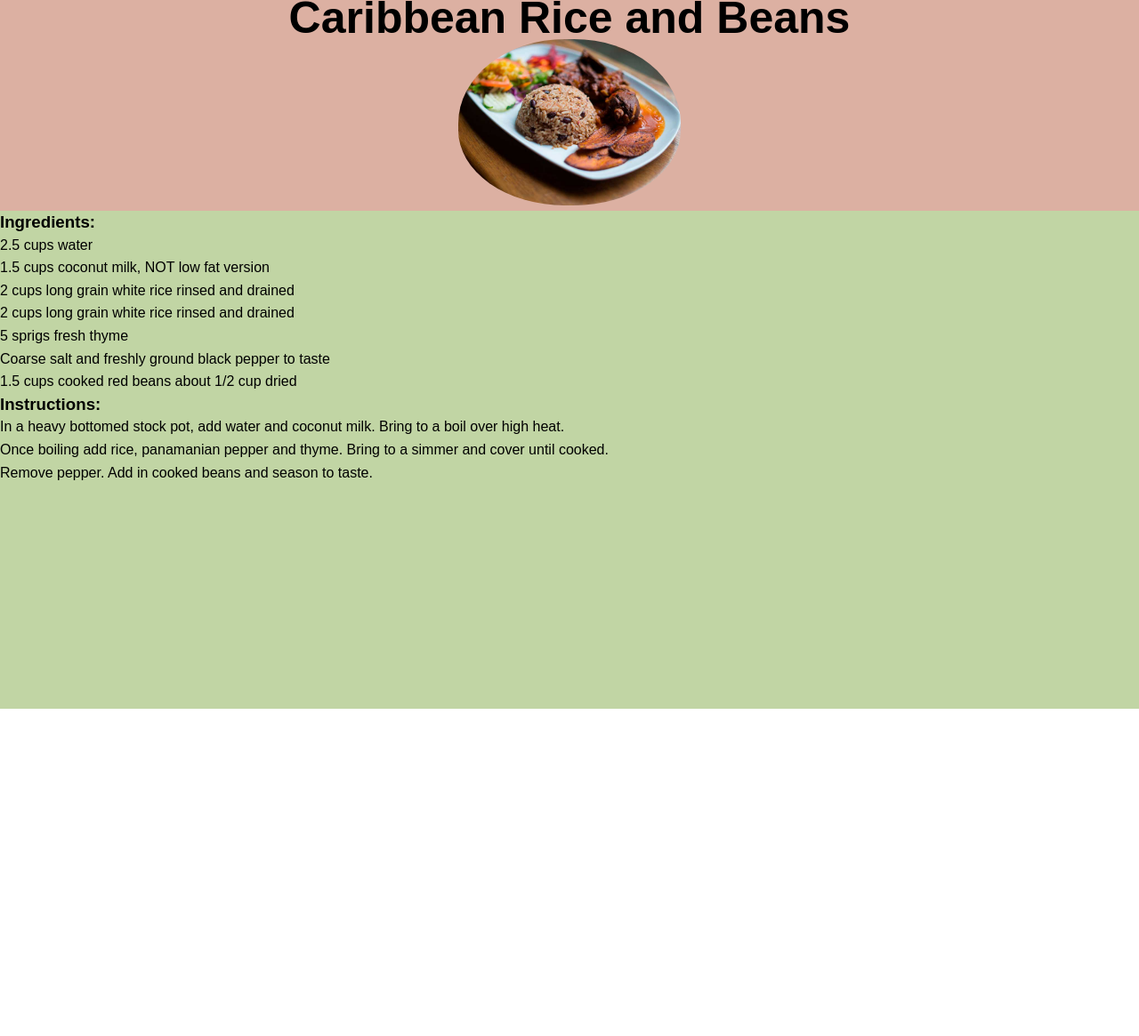
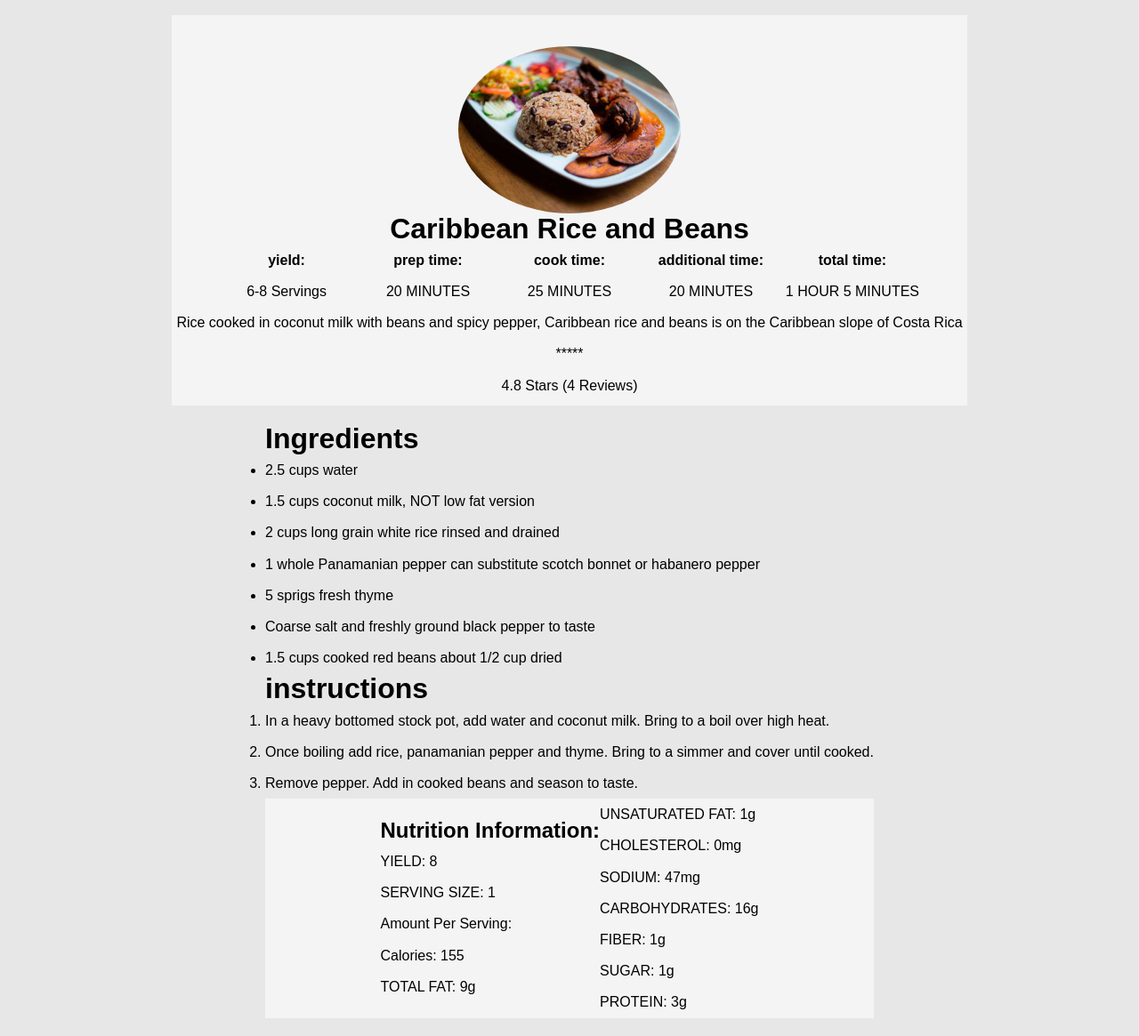
Before and after one commit to kin9koopa/odin-recipes, a plain HTML site: page recipes/rice-beans.html in a window 1280 px wide. Shown: the part 3-1168 px from the top of the page at 89% size. Before the commit the page ends 800 px from the top, so only its background shows below. Drawn offline with Linux system fonts and the light colour scheme; a web font is replaced by a local one.

Commit message:
made some updates to the css,
still need to improve homepage and the homepage css

```diff
--- a/css/recipes.css
+++ b/css/recipes.css
@@ -9,37 +9,78 @@ html {
 	line-height: 1.6rem;
 }
 body {
-	width: 100vw;
-	height: 100vh;
-}
-header {
 	align-items: center;
-	background: #ac45256c;
+	background: rgba(0, 0, 0, 0.096);
 	display: flex;
 	flex-direction: column;
 	justify-content: center;
-	height: 30vh;
 }
-header h1 {
-	font-size: 50px;
-	padding-top: 25px;
+.container {
+	align-items: center;
+	display: flex;
+	flex-direction: column;
+	line-height: 2.2em;
+	justify-content: center;
+	height: 100%;
+	width: 80%;
 }
-header img {
-	border-radius: 48%;
-	display: block;
+.container .grey-container img {
+	align-items: center;
+	display: flex;
+	border-radius: 50%;
+	justify-content: center;
 	height: auto;
-	margin: 10px 0;
-	padding-bottom: 10px;
 	width: 250px;
 }
-.instructions {
-	background: #c1d5a4;
+.container .grey-container {
+	align-items: center;
+	border: 5px solid #f4f4f4;
+	background: #f4f4f4;
 	display: flex;
 	flex-direction: column;
-	height: 70vh;
+	justify-content: center;
+	margin-top: 20px;
+	padding-top: 30px;
 }
-.instructions .ingredients {
+.container .grey-container .prep {
+	align-items: center;
+	display: flex;
+	justify-content: center;
+	width: 90%;
+}
+.container .grey-container .prep p {
+	align-items: center;
+	flex-direction: column;
+	display: flex;
+	justify-content: center;
+	width: 20%;
+}
+.container .grey-container .description {
+	align-items: center;
+	display: flex;
+	justify-content: center;
+	width: 100%;
+}
+.container .grey-container .review {
+	align-items: center;
 	display: flex;
 	flex-direction: column;
-	height: 50%;
+	justify-content: center;
 }
+.container .recipe-info {
+	align-items: flex-start;
+	display: flex;
+	flex-direction: column;
+	justify-content: center;
+	padding: 20px 0;
+}
+.container .recipe-info .nutri-info {
+	align-items: center;
+	background: #f4f4f4;
+	display: flex;
+	justify-content: center;
+	width: 100%;
+}
+.container .recipe-info .nutri-info h2 {
+	align-self: flex-start;
+}
--- a/recipes/rice-beans.html
+++ b/recipes/rice-beans.html
@@ -8,30 +8,55 @@
 		<title>Caribbean Rice and Beans</title>
 	</head>
 	<body>
-		<header>
+		<div class="container">
+			<div class="grey-container">
+				<img src="/imgs/rice-beans.jpg" alt="" />
 				<h1>Caribbean Rice and Beans</h1>
-			<img src="../imgs/rice-beans.jpg" alt="caribbean rice and beans" />
-			<div class="fullsize"></div>
-		</header>
-		<section class="instructions">
+				<div class="prep">
+					<!-- check this line -->
+					<p><strong>yield:</strong><span>6-8 Servings</span></p>
+
+					<!--  -->
+					<p><strong>prep time:</strong> <span>20 MINUTES</span></p>
+					<p><strong>cook time:</strong> <span>25 MINUTES</span></p>
+					<p><strong>additional time:</strong> <span>20 MINUTES</span></p>
+					<p><strong>total time:</strong> <span>1 HOUR 5 MINUTES</span></p>
+				</div>
+				<div class="description">
+					<p>
+						Rice cooked in coconut milk with beans and spicy pepper, Caribbean
+						rice and beans is on the Caribbean slope of Costa Rica
+					</p>
+				</div>
+				<div class="review">
+					<div class="stars">*****</div>
+					<div class="review-desc">
+						<p>4.8 Stars (4 Reviews)</p>
+					</div>
+				</div>
+			</div>
+			<div class="recipe-info">
 				<div class="ingredients">
-				<h3>Ingredients:</h3>
+					<h1>Ingredients</h1>
 					<ul>
 						<li>2.5 cups water</li>
 						<li>1.5 cups coconut milk, NOT low fat version</li>
 						<li>2 cups long grain white rice rinsed and drained</li>
-					<li>2 cups long grain white rice rinsed and drained</li>
+						<li>
+							1 whole Panamanian pepper can substitute scotch bonnet or habanero
+							pepper
+						</li>
 						<li>5 sprigs fresh thyme</li>
 						<li>Coarse salt and freshly ground black pepper to taste</li>
 						<li>1.5 cups cooked red beans about 1/2 cup dried</li>
 					</ul>
 				</div>
 				<div class="instructions">
-				<h3>Instructions:</h3>
+					<h1>instructions</h1>
 					<ol>
 						<li>
-						In a heavy bottomed stock pot, add water and coconut milk. Bring to
-						a boil over high heat.
+							In a heavy bottomed stock pot, add water and coconut milk. Bring
+							to a boil over high heat.
 						</li>
 						<li>
 							Once boiling add rice, panamanian pepper and thyme. Bring to a
@@ -40,6 +65,26 @@
 						<li>Remove pepper. Add in cooked beans and season to taste.</li>
 					</ol>
 				</div>
-		</section>
+				<div class="nutri-info">
+					<div class="top">
+						<h2>Nutrition Information:</h2>
+						<p>YIELD: 8</p>
+						<p>SERVING SIZE: 1</p>
+						<p>Amount Per Serving:</p>
+						<p>Calories: 155</p>
+						<p>TOTAL FAT: 9g</p>
+					</div>
+					<div class="bottom">
+						<p>UNSATURATED FAT: 1g</p>
+						<p>CHOLESTEROL: 0mg</p>
+						<p>SODIUM: 47mg</p>
+						<p>CARBOHYDRATES: 16g</p>
+						<p>FIBER: 1g</p>
+						<p>SUGAR: 1g</p>
+						<p>PROTEIN: 3g</p>
+					</div>
+				</div>
+			</div>
+		</div>
 	</body>
 </html>
```
Lines whose indentation alone changed are shown as unchanged.
